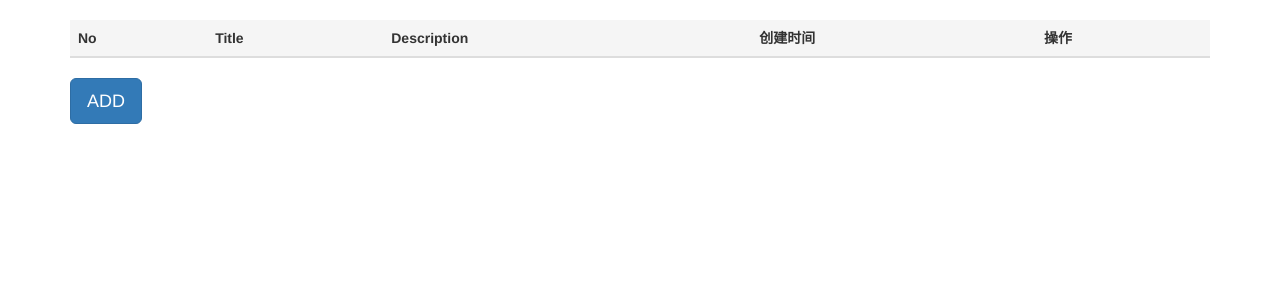
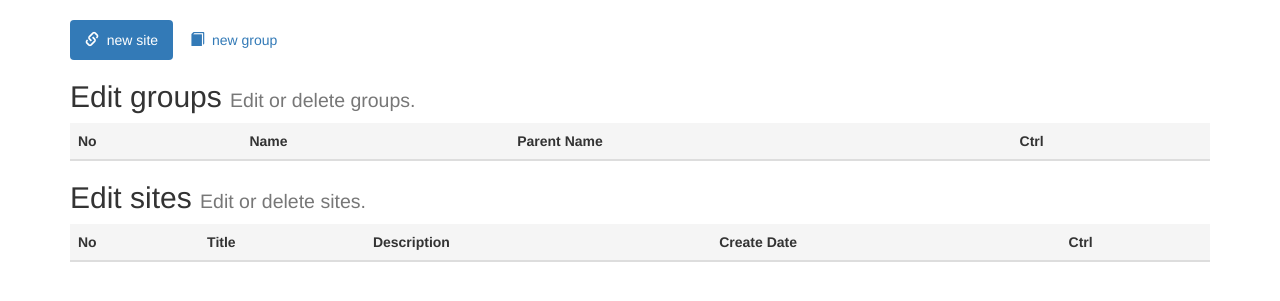
Before and after one commit to lalor/todolist, a Flask app: page /manage in a window 1280 px wide. Shown: the part 54-355 px from the top of the page. Run offline with Flask 2, Linux system fonts and the light colour scheme; a user stored in the database is signed in; data comes from the database, SQL or seed files in the repository; data that the repository does not hold is empty; some libraries are stand-ins or nearby versions.

Commit message:
Show groups in manage page, prepare to change project structure.

```diff
--- a/app.py
+++ b/app.py
@@ -33,21 +33,22 @@ def show_navi_page():
 
 @app.route('/manage', methods=['GET', 'POST'])
 @login_required
-def show_todo_list():
+def edit_site_list():
     form = SiteListForm()
     if request.method == 'GET':
-        todolists = SiteList.query.all()
-        return render_template('manage.html', todolists=todolists, form=form)
+        sitelists = SiteList.query.all()
+        grouplists = GroupList.query.all()
+        return render_template('manage.html', sitelists=sitelists, grouplists=grouplists, form=form)
     else:
         if form.validate_on_submit():
             todolist = SiteList(current_user.id, form.title.data, form.url.data, form.description.data,
                                 form.group_id.data, form.status.data)
             db.session.add(todolist)
             db.session.commit()
-            flash('You have add a new todo list')
+            flash('New site added!')
         else:
             flash(form.errors)
-        return redirect(url_for('show_todo_list'))
+        return redirect(url_for('edit_site_list'))
 
 
 @app.route('/delete/<int:id>')
@@ -57,7 +58,7 @@ def delete_todo_list(id):
     db.session.delete(todolist)
     db.session.commit()
     flash('You have delete a todo list')
-    return redirect(url_for('show_todo_list'))
+    return redirect(url_for('edit_site_list'))
 
 
 @app.route('/change/<int:id>', methods=['GET', 'POST'])
@@ -79,7 +80,7 @@ def change_todo_list(id):
             flash('You have modify a todolist')
         else:
             flash(form.errors)
-        return redirect(url_for('show_todo_list'))
+        return redirect(url_for('edit_site_list'))
 
 
 @app.route('/login', methods=['GET', 'POST'])
@@ -89,7 +90,7 @@ def login():
         if user:
             login_user(user)
             flash('you have logged in!')
-            return redirect(url_for('show_todo_list'))
+            return redirect(url_for('edit_site_list'))
         else:
             flash('Invalid username or password')
     form = LoginForm()
--- a/forms.py
+++ b/forms.py
@@ -3,15 +3,15 @@
 from __future__ import unicode_literals
 from flask_wtf import FlaskForm
 from wtforms import RadioField, SubmitField, StringField, PasswordField, IntegerField
-from wtforms.validators import DataRequired, Length, Optional
+from wtforms.validators import DataRequired, Length, Optional, URL
 
 
 class SiteListForm(FlaskForm):
     title = StringField('标题', validators=[DataRequired(), Length(1, 64)])
-    url = StringField('链接', validators=[DataRequired()])
-    description = StringField('简介', validators=[Optional()], default='A good website.')
+    url = StringField('链接', validators=[URL(message="请输入正确的URL格式，http/https开头。")])
+    description = StringField('简介', validators=[Optional()], default='简单描述这个网站')
     group_id = IntegerField('组别', validators=[DataRequired()], default='1')
-    status = RadioField('显示状态', validators=[DataRequired()],  choices=[("1", '上线'),("0",'下线')])
+    status = RadioField('显示状态', validators=[DataRequired()],  choices=[("1", '上线'),("0",'下线')], default='1')
     submit = SubmitField('提交')
 
 
--- a/templates/base.html
+++ b/templates/base.html
@@ -15,7 +15,7 @@
         <!-- logout links -->
         {% if current_user.is_authenticated %}
             <ul class="nav navbar-nav pull-right">
-                <li><a class="btn" href="{{ url_for('show_todo_list') }}"><span class="glyphicon glyphicon-cog"></span>管理</a></li>
+                <li><a class="btn" href="{{ url_for('edit_site_list') }}"><span class="glyphicon glyphicon-cog"></span>管理</a></li>
                 <li><a class="btn" href="{{ url_for('logout') }}"><span class="glyphicon glyphicon-log-out"></span>登出</a></li>
             </ul>
         {% else %}
--- a/templates/manage.html
+++ b/templates/manage.html
@@ -3,30 +3,65 @@
 
 {% block page_content %}
 
-<table class="table table-hover">
+    <!-- Button trigger modal -->
+    <div class="container">
+        <div class="row">
+            <div class="span8">
+                <ul class="nav nav-pills">
+                    <li class="active" data-toggle="modal" data-target="#newSiteModal"><a href="#"><span
+                            class="glyphicon glyphicon-link"></span>&nbsp; new site</a></li>
+                    <li data-toggle="modal" data-target="#groupModal"><a href="#"><span
+                            class="glyphicon glyphicon-book"></span>&nbsp; new group</a></li>
+                </ul>
+            </div>
+        </div>
+    </div>
+    <h2>Edit groups&nbsp;<small>Edit or delete groups.</small></h2>
+    <table class="table table-hover table-striped">
+        <thead>
+        <th class="active">No</th>
+        <th class="active">Name</th>
+        <th class="active">Parent Name</th>
+        <th class='active'>Ctrl</th>
+        </thead>
+        <tbody>
+        {% for group in grouplists %}
+            <tr class="bz-row">
+                <td>{{ group.id }}</td>
+                <td>{{ group.name }}</td>
+                <td>PASS</td>
+                <td>PASS</td>
+            </tr>
+        {% endfor %}
+        </tbody>
+    </table>
+    <h2>Edit sites&nbsp;<small>Edit or delete sites.</small>
+    </h2>
+    <table class="table table-hover table-striped">
         <thead>
         <th class="active">No</th>
         <th class="active">Title</th>
         <th class="active">Description</th>
-        <th class="active">创建时间</th>
-        <th class='active'>操作</th>
+        <th class="active">Create Date</th>
+        <th class='active'>Ctrl</th>
         </thead>
         <tbody>
-        {% for todo in todolists %}
+        {% for site in sitelists %}
 
             <!-- tr -->
-            {% if todo.status %} <tr class="success">
-            {% else %} <tr class="info"> {% endif %}
-                <td>{{ loop.index }}</td>
-                <td><a href={{ todo.url }} target="_blank">{{ todo.title }}</a> </td>
-                <td>{{ todo.description }}</td>
-                <td>{{ todo.create_time }}</td>
+            <tr class="bz-row">
+                <td>{{ site.id }}</td>
+                <td><a href={{ site.url }} target="_blank">{{ site.title }}</a>
+                    {# Show Badge by status #}
+                    {% if site.status %}<span class="label label-primary">展示</span>
+                    {% else %}<span class="label label-default">隐藏</span>{% endif %}
+
+                </td>
+                <td>{{ site.description }}</td>
+                <td>{{ site.create_time }}</td>
                 <td>
-                    {% if todo.status %}
-                    <a href="{{ url_for('delete_todo_list', id=todo.id) }}" class="btn btn-danger" role ="button">删除</a>
-                    {% else %}
-                    <a href="{{ url_for('change_todo_list', id=todo.id) }}" class="btn btn-success" role ="button">修改</a>
-                    {% endif %}
+                    <a href="{{ url_for('change_todo_list', id=site.id) }}" class="btn btn-success" role="button">修改</a>
+                    <a href="{{ url_for('delete_todo_list', id=site.id) }}" class="btn btn-danger" role="button">删除</a>
                 </td>
 
             </tr>
@@ -35,16 +70,16 @@
         </tbody>
     </table>
 
-<!-- Button trigger modal -->
-<button type="button" class="btn btn-primary btn-lg" data-toggle="modal" data-target="#myModal"> ADD </button>
-
     <!-- Modal -->
-<div class="modal fade" id="myModal" tabindex="-1" role="dialog" aria-labelledby="myModalLabel" aria-hidden="true">
-  <div class="modal-dialog"> <div class="modal-content">
+    <div class="modal fade" id="newSiteModal" tabindex="-1" role="dialog" aria-labelledby="myModalLabel"
+         aria-hidden="true">
+        <div class="modal-dialog">
+            <div class="modal-content">
 
                 <div class="modal-header">
-        <button type="button" class="close" data-dismiss="modal"><span aria-hidden="true">&times;</span><span class="sr-only">Close</span></button>
-        <h4 class="modal-title" id="myModalLabel" align="center">add new site</h4>
+                    <button type="button" class="close" data-dismiss="modal"><span
+                            aria-hidden="true">&times;</span><span class="sr-only">Close</span></button>
+                    <h4 class="modal-title" id="myModalLabel" align="center">添加网站</h4>
                 </div>
 
                 <div class="modal-body">
@@ -53,7 +88,8 @@
                     </div>
                 </div> <!-- modal body -->
 
-    </div> </div>
+            </div>
+        </div>
     </div>
 
 
```
Also changed, not shown: libs/__init__.py (added, +7 -0 lines), libs/links.py (added, +17 -0 lines), templates/index.html (+13 -10 lines). Lines whose indentation alone changed are shown as unchanged.
